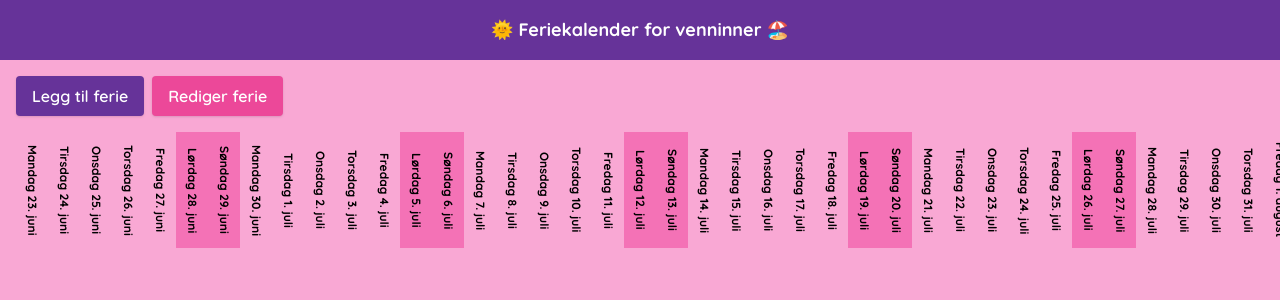
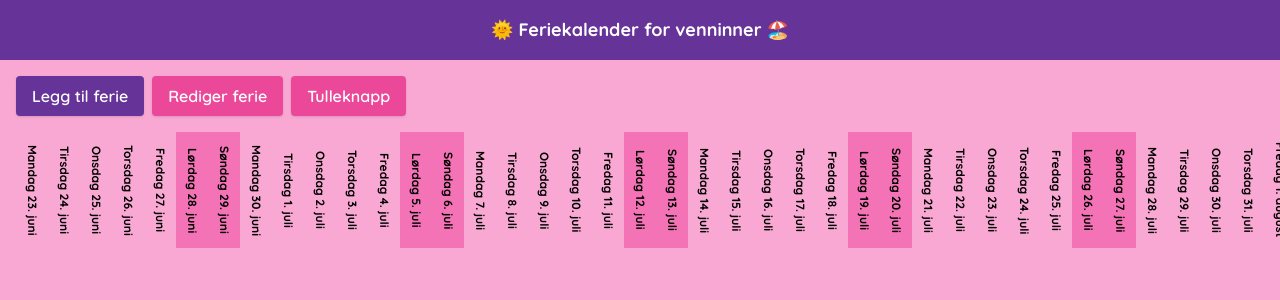
Before and after one commit to toreriksolem/feriekalender, a Vue app: page / in a window 1280 px wide. Shown: the top 300 px of the page. Built offline with nearby package versions, Linux system fonts and the light colour scheme.

Commit message:
Ekstra knapp

```diff
--- a/src/components/TimelineTable.vue
+++ b/src/components/TimelineTable.vue
@@ -16,6 +16,14 @@
                 class="bg-pink-500 text-white font-semibold px-4 py-2 rounded shadow hover:bg-pink-600"
             >
                 Rediger ferie
+            </button>
+
+            <!-- rediger ferie-knapp -->
+                <button
+                @click="showEditModal = true"
+                class="bg-pink-500 text-white font-semibold px-4 py-2 rounded shadow hover:bg-pink-600"
+            >
+                Tulleknapp
             </button>
         </div>
 
@@ -42,6 +50,7 @@
                     </th>
                 </tr>
                 </thead>
+
 
                 <tbody>
                 <tr
```
